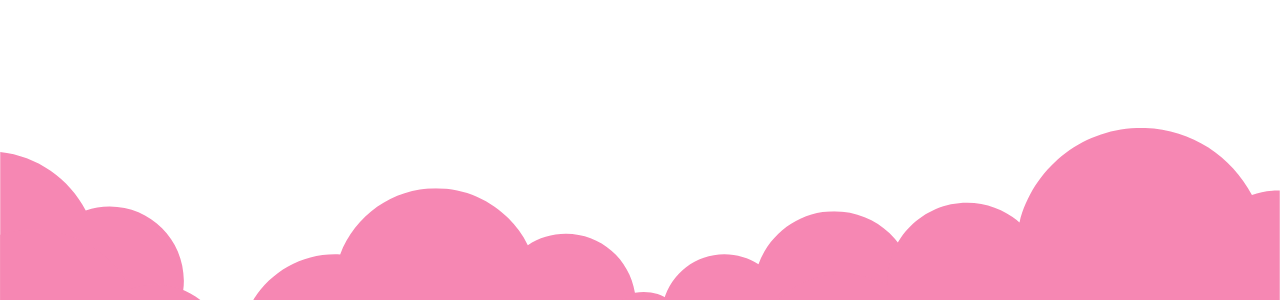
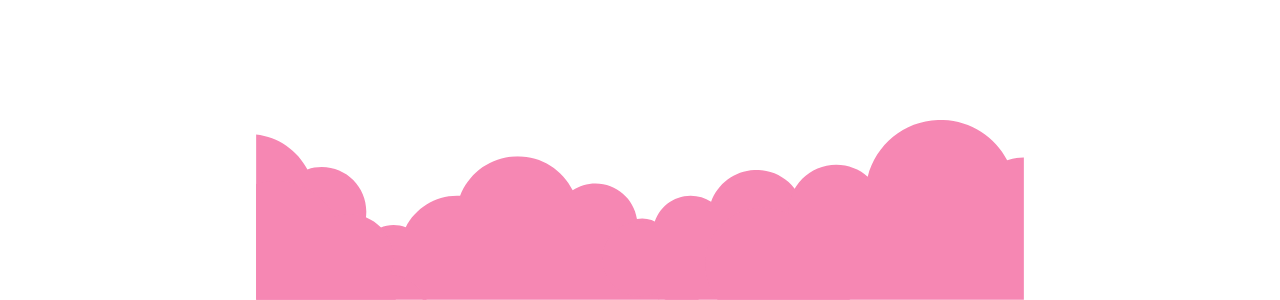
Before and after one commit to IndexDuo/Flotto, a website: page index.html in a window 1280 px wide. Shown: the part 924-1224 px from the top of the page. Drawn offline with nearby package versions, Linux system fonts and the light colour scheme; files that its build step writes are made by us from their sources.

Commit message:
Oct 7, 2023, 7:19 PM

```diff
--- a/index.html
+++ b/index.html
@@ -63,7 +63,7 @@
 
     <!-- Footer -->
     <footer>
-      <div class="w-full h-96 bg-cover bg-no-repeat bg-center"
+      <div class="w-screen h-96 bg-contain bg-no-repeat bg-center"
         style="background-image: url('assets/images/cloud-footer.svg');">
         <div>
 
```
